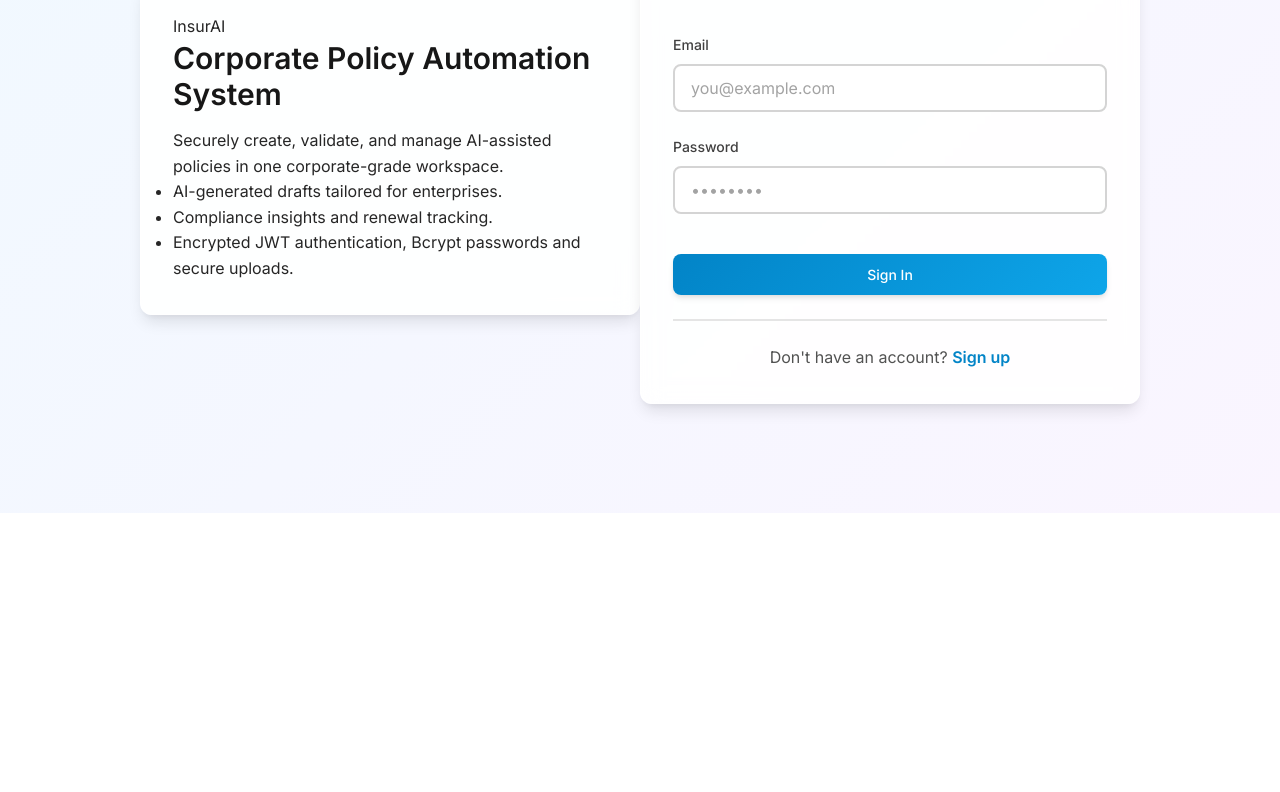
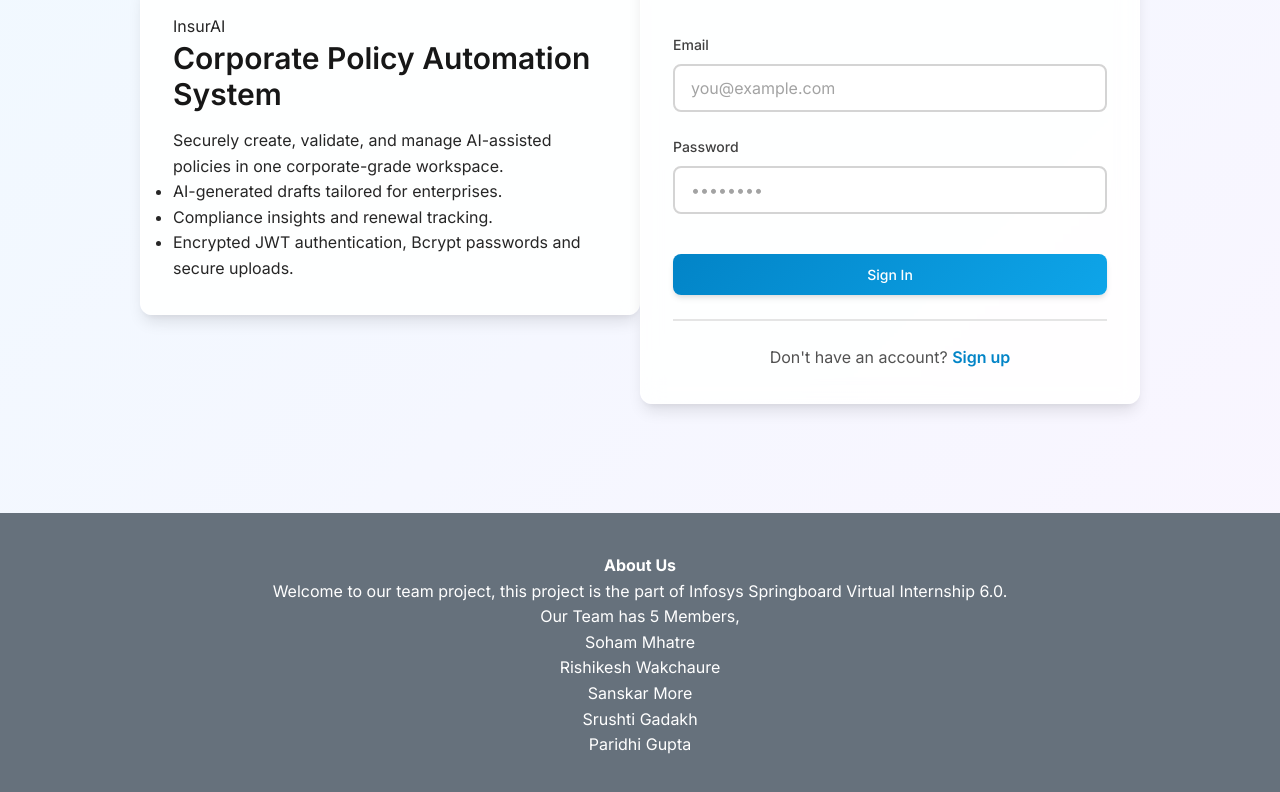
Before and after one commit to SohamMhatre7788/insurai, a React (Vite) app in the folder frontend/: page /login in a window 1280 px wide. Shown: the part 288-1080 px from the top of the page. Before the commit the page ends 801 px from the top, so only its background shows below. Built offline with nearby package versions, Linux system fonts and the light colour scheme.

Commit message:
Footer added and minor changes

```diff
--- /dev/null
+++ b/frontend/src/components/Layout/Footer.css
@@ -0,0 +1,31 @@
+.footer {
+  background-color: #66717c;
+  color: #ffffff;
+  padding: 40px 20px;
+}
+
+.footer-container {
+  max-width: 1100px;
+  margin: auto;
+  text-align: center;
+}
+
+.footer-about a{
+  color: #ffffff;
+}
+
+
+/*
+.footer-about p {
+  font-size: 14px;
+  line-height: 1.6;
+  color: #d1d5db;
+  max-width: 600px;
+  margin: auto;
+}
+
+.footer-bottom {
+  margin-top: 30px;
+  font-size: 12px;
+  color: #9ca3af;
+} */
--- /dev/null
+++ b/frontend/src/components/Layout/Footer.jsx
@@ -0,0 +1,27 @@
+import "./Footer.css";
+
+const Footer = () => {
+  return (
+    <footer className="footer">
+      <div className="footer-container">
+
+        {/* About Us Section */}
+        <div className="footer-about">
+          <strong>About Us</strong>
+          <p>
+                Welcome to our team project, this project is the part of Infosys Springboard Virtual Internship 6.0.<br/>
+                Our Team has 5 Members,
+                <br/><a href="https://www.linkedin.com/in/soham-sunil-mhatre" target="_blank">Soham Mhatre</a>
+                <br/><a href="https://www.linkedin.com/in/rishikesh-wakchaure-06055524b/" target="_blank">Rishikesh Wakchaure</a>
+                <br/><a href="https://www.linkedin.com/in/sanskar-more-740793232" target="_blank">Sanskar More</a>
+                <br/><a href="https://www.linkedin.com/in/srushti-gadakh-81796725b " target="_blank">Srushti Gadakh</a>
+                <br/><a href="https://www.linkedin.com/in/paridhi-gupta-968aa1293/" target="_blank">Paridhi Gupta</a><br/>
+          </p>
+        </div>
+
+      </div>
+    </footer>
+  );
+};
+
+export default Footer;
--- a/frontend/src/components/Layout/Layout.jsx
+++ b/frontend/src/components/Layout/Layout.jsx
@@ -1,5 +1,6 @@
 import { Outlet } from 'react-router-dom';
 import Navbar from './Navbar';
+import Footer from './Footer';
 
 const Layout = () => {
     return (
@@ -8,6 +9,7 @@ const Layout = () => {
             <main className="main-content">
                 <Outlet />
             </main>
+            <Footer />
         </div>
     );
 };
--- a/frontend/src/pages/Admin/ManageClaims.jsx
+++ b/frontend/src/pages/Admin/ManageClaims.jsx
@@ -102,8 +102,8 @@ const ManageClaims = () => {
                             <tr key={claim.id}>
                                 <td>{claim.companyName}</td>
                                 <td>{claim.policyName}</td>
-                                <td>${claim.claimAmountRequested.toLocaleString()}</td>
-                                <td>${claim.maxCoverageForPolicy.toLocaleString()}</td>
+                                <td>{claim.claimAmountRequested.toLocaleString()} Rupees</td>
+                                <td>{claim.maxCoverageForPolicy.toLocaleString()} Rupees</td>
                                 <td>
                                     <span className={`badge badge-${claim.status.toLowerCase()}`}>
                                         {claim.status}
@@ -132,8 +132,8 @@ const ManageClaims = () => {
                         <div className="claim-details">
                             <p><strong>Company:</strong> {selectedClaim.companyName}</p>
                             <p><strong>Policy:</strong> {selectedClaim.policyName}</p>
-                            <p><strong>Claim Amount:</strong> ${selectedClaim.claimAmountRequested.toLocaleString()}</p>
-                            <p><strong>Max Coverage:</strong> ${selectedClaim.maxCoverageForPolicy.toLocaleString()}</p>
+                            <p><strong>Claim Amount:</strong> {selectedClaim.claimAmountRequested.toLocaleString()} Rupees</p>
+                            <p><strong>Max Coverage:</strong> {selectedClaim.maxCoverageForPolicy.toLocaleString()} Rupees</p>
                             <p><strong>Description:</strong> {selectedClaim.description}</p>
                             <p><strong>Status:</strong> {selectedClaim.status}</p>
                             {selectedClaim.supportingDocumentUrls?.length > 0 && (
--- a/frontend/src/pages/Admin/ManagePolicies.jsx
+++ b/frontend/src/pages/Admin/ManagePolicies.jsx
@@ -67,8 +67,8 @@ const ManagePolicies = () => {
                         {policies.map((policy) => (
                             <tr key={policy.id}>
                                 <td>{policy.name}</td>
-                                <td>${policy.premiumPerYear.toLocaleString()}</td>
-                                <td>${policy.coverageAmount.toLocaleString()}</td>
+                                <td>{policy.premiumPerYear.toLocaleString()} Rupees</td>
+                                <td>{policy.coverageAmount.toLocaleString()} Rupees</td>
                                 <td>
                                     <span className={`badge badge-${policy.riskLevel.toLowerCase()}`}>
                                         {policy.riskLevel}
--- a/frontend/src/pages/Client/BuyPolicy.jsx
+++ b/frontend/src/pages/Client/BuyPolicy.jsx
@@ -43,7 +43,7 @@ const BuyPolicy = () => {
 
     const calculatePremium = () => {
         if (!selectedPolicy || !formData.policyPeriodYears) return 0;
-        return selectedPolicy.premiumPerYear * formData.policyPeriodYears * formData.numberOfEmployees;
+        return selectedPolicy.premiumPerYear * formData.numberOfEmployees;
     };
 
     const handleSubmit = async (e) => {
@@ -177,7 +177,7 @@ const BuyPolicy = () => {
                             </div>
                         </div>
                         <div className="premium-summary">
-                            <h4>Total Premium(Per Year): {calculatePremium().toLocaleString()} Rupees</h4>
+                            <h4>Total Premium(Per Month): {calculatePremium().toLocaleString()} Rupees</h4>
                         </div>
 
                         <div className="form-actions">
--- a/frontend/src/pages/Client/MyPolicies.jsx
+++ b/frontend/src/pages/Client/MyPolicies.jsx
@@ -67,8 +67,8 @@ const MyPolicies = () => {
                                 <tr key={policy.id}>
                                     <td>{policy.policyName}</td>
                                     <td>{policy.companyName}</td>
-                                    <td>${policy.premiumAmount.toLocaleString()}</td>
-                                    <td>${policy.coverageAmount.toLocaleString()}</td>
+                                    <td>{policy.premiumAmount.toLocaleString()} Rupees</td>
+                                    <td>{policy.coverageAmount.toLocaleString()} Rupees</td>
                                     <td>{new Date(policy.startDate).toLocaleDateString()}</td>
                                     <td>{new Date(policy.endDate).toLocaleDateString()}</td>
                                     <td>
--- a/frontend/src/pages/Client/Profile.jsx
+++ b/frontend/src/pages/Client/Profile.jsx
@@ -96,7 +96,7 @@ const Profile = () => {
                 <div className="auth-card card fade-in">
                     <h2>Update Profile</h2>
                     <form onSubmit={handleProfileSubmit} className="auth-form">
-                        {profileError && <div className="error-message">{profileError}</div>}
+                        {/* {profileError && <div className="error-message">{profileError}</div>} */}
                         {profileSuccess && <div className="success-message">{profileSuccess}</div>}
 
                         <div className="input-row">
```
